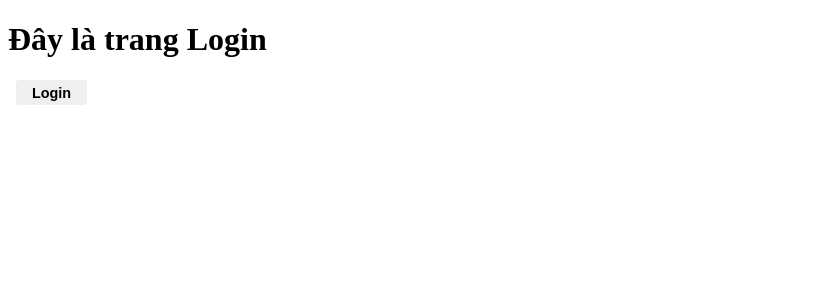
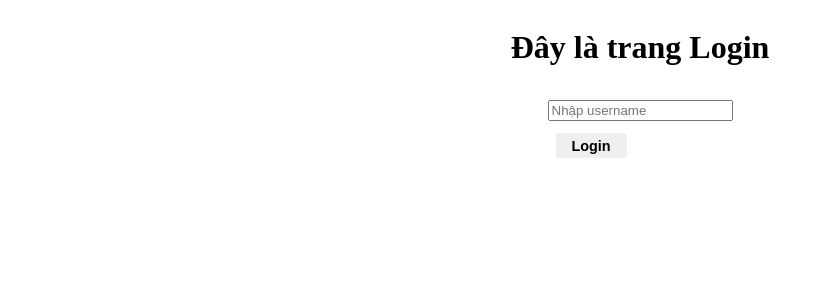
Before and after one commit to TyAiTi/react-blog, a React (Create React App) app in the folder blog/: page / in a window 1280 px wide. Shown: the top 300 px of the page, without its empty margins (0-824 px from the left). Built offline with nearby package versions, Linux system fonts and the light colour scheme.

Commit message:
ket hop react hook form va yup

```diff
--- /dev/null
+++ b/blog/src/components/form/LoginForm.js
@@ -0,0 +1,48 @@
+import {useForm} from "react-hook-form"
+import {yupResolver} from "@hookform/resolvers/yup"
+import * as yup from "yup"
+const schema = yup.object() .shape({
+    username: yup
+    .string()
+    .required("Vui lòng nhập username")
+    .max(50, "Username tối đa 50 kí tự"),
+    password: yup
+    .string()
+    .required("Vui lòng nhập mật khẩu")
+    .max(20, "Mật khẩu tối đa 20 kí tự")
+})
+export default function LoginForm(){
+    const {register, handleSubmit, watch, formState: {errors}} = useForm({resolver:
+            yupResolver(schema)});
+    const onLoginSubmit = (data)=>{
+        console.log(data)
+    }
+
+
+    return(
+    <div>
+        <h4>Đây là Form Login</h4>
+        <form onSubmit={handleSubmit(onLoginSubmit)} >
+            <div className="filed">
+                <label>Username:</label>
+                <input {...register('username')} />
+                {errors.username &&
+                    <p className="error">{errors.username.message}</p>
+                }
+            </div>
+
+            <div className="filed">
+                <label>Password:</label>
+                <input {...register("password")} />
+                {errors.password &&
+                    <p className="error">{errors.password.message}</p>
+                }
+            </div>
+
+            <div className="filed">
+                <button type="submit">Đăng nhập</button>
+            </div>
+        </form>
+    </div>
+    )
+}
--- a/blog/src/index.js
+++ b/blog/src/index.js
@@ -1,10 +1,11 @@
 import React from 'react';
 import ReactDOM from 'react-dom';
 import App from './App';
-
+// import LoginForm from './components/form/LoginForm';
 ReactDOM.render(
   <React.StrictMode>
-    <App />
+    <App/>
+    {/* <LoginForm /> */}
   </React.StrictMode>,
   document.getElementById('root')
 );
--- a/blog/src/pages/login/Login.js
+++ b/blog/src/pages/login/Login.js
@@ -1,11 +1,44 @@
+import { useForm } from "react-hook-form"
+
+import s from "./Login.module.css"
+import {yupResolver} from "@hookform/resolvers/yup"
+import * as yup from "yup"
+
+const schema = yup.object().shape({
+  username: yup
+  .string()
+  .required("Vui lòng điền username")
+  .max(30, "Username của bạn tối đa 30 kí tự")
+})
+
 export default function Login({setToken}){
-  const handleLogin = () => {
-    setToken({token: "Pham Minh Ty"})
+  const {register, handleSubmit, watch, formState:{errors} } =useForm({ resolver: yupResolver(schema)})
+  const onLoginSubmit = (data)=>{
+    console.log(data)
+    setToken({token: data.username})
   }
+
   return(
-    <>
-      <h1>Đây là trang Login</h1>
-      <button onClick={()=>{handleLogin()}}>Login</button>
-    </>
+    <div>
+      <div className={s.top}>
+        <h1>Đây là trang Login</h1>
+
+        <form onSubmit={handleSubmit(onLoginSubmit)} >
+          <div className={s.field}>
+            <input {...register("username")} placeholder="Nhập username"/>
+            {errors.username ?
+              <p className={s.error}>{errors.username?.message}</p>
+              :
+              null
+            }
+          </div>
+          <div className={s.field}>
+            <button typpe="submit">Login</button>
+          </div>
+        </form>
+
+      </div>
+
+    </div>
   )
 }
--- /dev/null
+++ b/blog/src/pages/login/Login.module.css
@@ -0,0 +1,16 @@
+.top{
+    display: flex;
+    justify-content: center;
+    align-items: center;
+    flex-direction: column;
+}
+.field{
+    margin: 12px 0;
+    display: flex;
+    flex-direction: column;
+    align-items: flex-start;
+}
+.error{
+    color: red;
+    font-size: 14px;
+}
```
Also changed, not shown: 2 other files (tests, documents, lock files or other folders).
